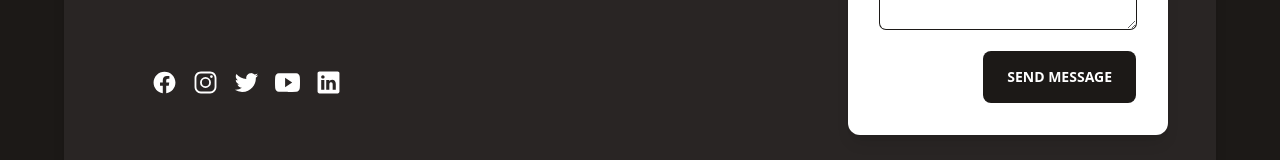
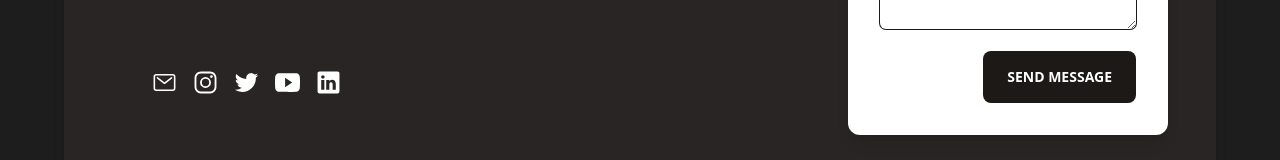
Before and after one commit to SCC-SRM/SCCWebsite, a React (Vite) app: page / in a window 1280 px wide. Shown: the part 590-750 px from the top of the page. Built offline with nearby package versions, Linux system fonts and the light colour scheme.

Commit message:
Update bg color and mail icon, remove fb icon

```diff
--- a/src/components/contact/Contact.jsx
+++ b/src/components/contact/Contact.jsx
@@ -1,5 +1,5 @@
 import React from "react";
-import Facebook from './facebook.svg'
+import Mail from './mail.svg'
 import Instagram from './instagram.svg'
 import Linkedin from './linkedin.svg'
 import Twitter from './twitter.svg'
@@ -7,7 +7,7 @@ import Youtube from './youtube.svg'
 
 function Contact() {
   return (
-   <div className="bg-stone-900">
+   <div className="bg-bgc">
     <div className="flex w-full min-h-screen justify-center items-center">
     <div className="flex flex-col space-y-6 bg-stone-800 w-full max-w-6xl p-8 rounded-xl shadow-lg md:flex-row md:space-x-6 md:space-y-0 justify-between sm:p-12">
       <div className="flex flex-col justify-between mx-10 ">
@@ -17,7 +17,7 @@ function Contact() {
           </div>
 
           <div className="flex space-x-4 my-10">
-            <a href="#"><img src={Facebook} width="25" alt="" /> </a>
+            <a href="#"><img src={Mail} width="25" alt="" /> </a>
             <a href="#"><img src={Instagram} width="25" alt="" /></a>
             <a href="#"><img src={Twitter} width="25" alt="" /></a>
             <a href="#"><img src={Youtube} width="25" alt="" /></a>
--- a/tailwind.config.cjs
+++ b/tailwind.config.cjs
@@ -6,7 +6,11 @@ module.exports = {
     "./components/**/*.{js,ts,jsx,tsx}",
   ],
   theme: {
-    extend: {},
+    extend: {
+      colors:{
+        bgc : "#1D1D1D",
+      },
+    },
   },
   plugins: [],
 };
```
Also changed, not shown: src/components/contact/mail.svg (added).
